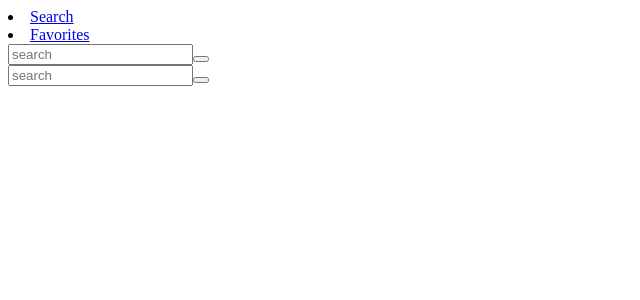
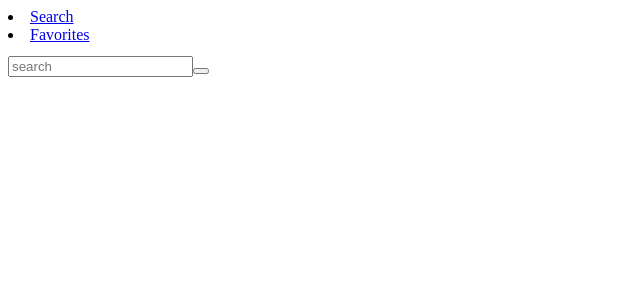
Before and after one commit to WaldynJIII/group-giphy-saga-project, a React (Create React App) app: page / in a window 1280 px wide. Shown: the top 300 px of the page, without its empty margins (0-640 px from the left). Built offline with nearby package versions, Linux system fonts and the light colour scheme.

Commit message:
rearrange links and routes

```diff
--- a/src/components/App/App.js
+++ b/src/components/App/App.js
@@ -1,15 +1,21 @@
 import React, { Component } from 'react';
 import Header from './Header/Header.js';
-import Search from '../GiphySearch/Search.js';
+import { HashRouter as Router, Route } from 'react-router-dom';
+import Search from '../GiphySearch/Search';
+import Favorites from '../Favorites/Favorites';
 
 class App extends Component {
 
   render() {
     return (
-      <div>
-        <Header />
-        <Search />
-      </div>
+
+      <Router>
+        <div>
+          <Header />
+          <Route exact path="/" component={Search} />
+          <Route exact path="/Favorites" component={Favorites} />
+        </div>
+      </Router>
     );
   }
 
--- a/src/components/App/Header/Header.js
+++ b/src/components/App/Header/Header.js
@@ -1,8 +1,5 @@
 import React, { Component } from 'react';
-// import AppBar from '@material-ui/core/AppBar';
-import { HashRouter as Router, Route, Link } from 'react-router-dom';
-import Search from './../../GiphySearch/Search';
-import Favorites from './../../Favorites/Favorites';
+import { Link } from 'react-router-dom';
 import Tabs from '@material-ui/core/Tabs';
 
 class Header extends Component {
@@ -12,7 +9,6 @@ class Header extends Component {
 
         return (
             <div className="App-header">
-                    <Router>
                         <Tabs>
                         <div>
                             <li>
@@ -21,11 +17,8 @@ class Header extends Component {
                             <li>
                                 <Link label="Favorites" to="/Favorites">Favorites</Link>
                             </li>
-                            <Route exact path="/" component={Search} />
-                            <Route exact path="/Favorites" component={Favorites} />
                         </div>
                         </Tabs>
-                    </Router>
             </div>
         );
     }
```
